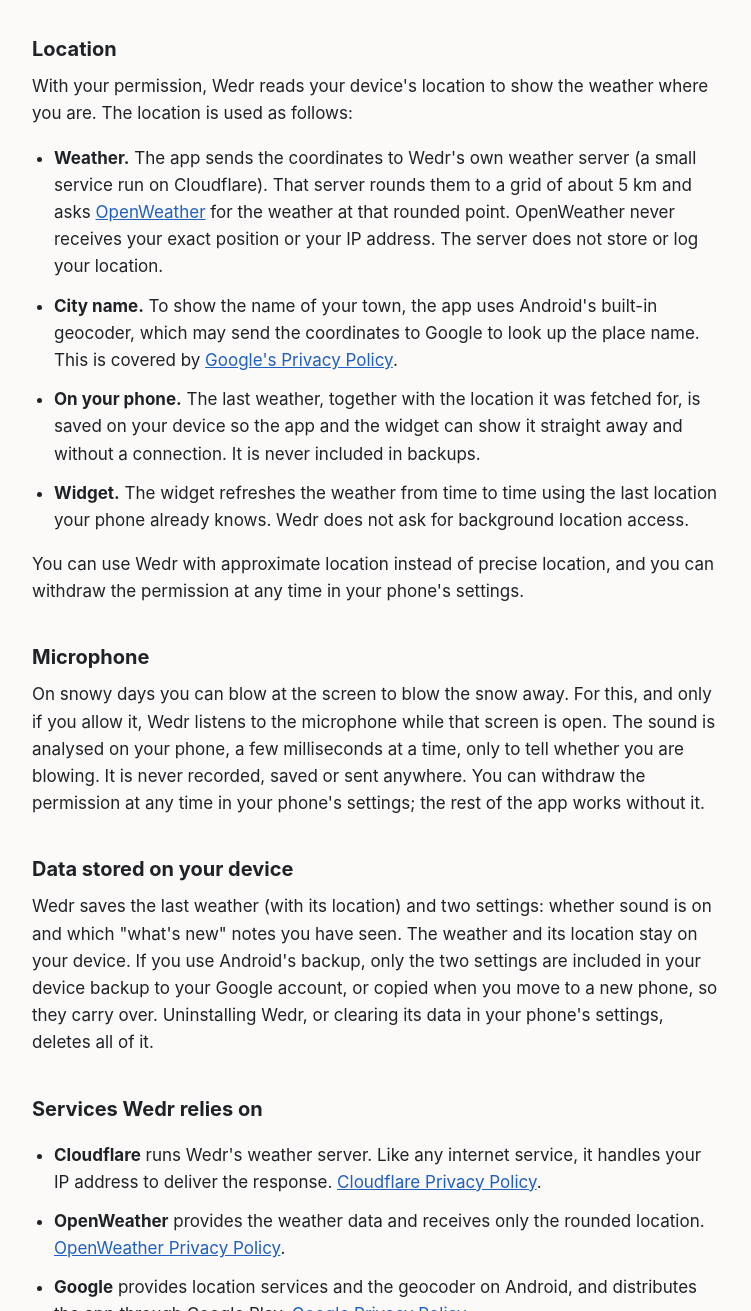
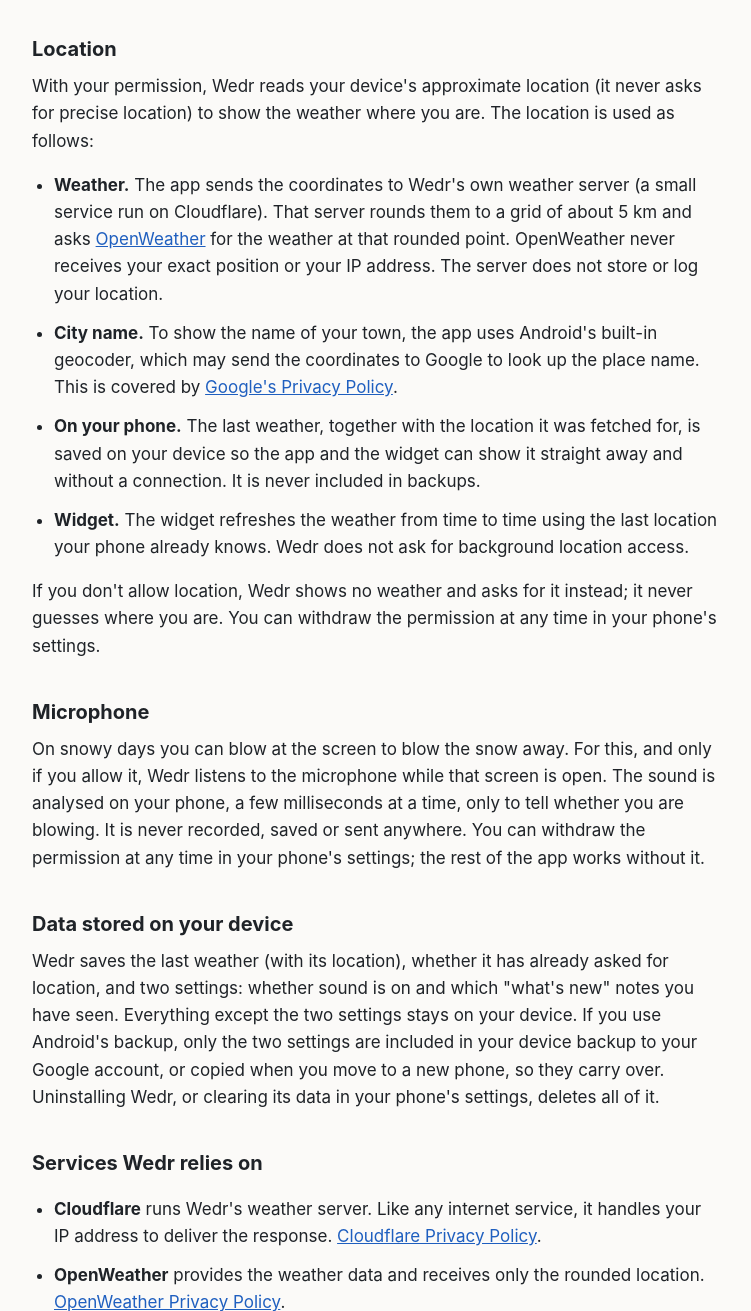
Before and after one commit to emanueldolo/wedr-privacy, a plain HTML site: page index.html in a window 1280 px wide. Shown: the part 461-1772 px from the top of the page, without its empty margins (264-1015 px from the left). Drawn offline with Linux system fonts and the light colour scheme.

Commit message:
Wedr asks only for approximate location and shows nothing without it.
Co-Authored-By: Claude Opus 5.5 <noreply@anthropic.com>

```diff
--- a/index.html
+++ b/index.html
@@ -53,8 +53,8 @@
   </div>
 
   <h2>Location</h2>
-  <p>With your permission, Wedr reads your device's location to show the weather where you
-  are. The location is used as follows:</p>
+  <p>With your permission, Wedr reads your device's approximate location (it never asks for
+  precise location) to show the weather where you are. The location is used as follows:</p>
   <ul>
     <li><strong>Weather.</strong> The app sends the coordinates to Wedr's own weather server
       (a small service run on Cloudflare). That server rounds them to a grid of about 5 km and
@@ -70,8 +70,8 @@
     <li><strong>Widget.</strong> The widget refreshes the weather from time to time using the last
       location your phone already knows. Wedr does not ask for background location access.</li>
   </ul>
-  <p>You can use Wedr with approximate location instead of precise location, and you can
-  withdraw the permission at any time in your phone's settings.</p>
+  <p>If you don't allow location, Wedr shows no weather and asks for it instead; it never guesses
+  where you are. You can withdraw the permission at any time in your phone's settings.</p>
 
   <h2>Microphone</h2>
   <p>On snowy days you can blow at the screen to blow the snow away. For this, and only if you
@@ -81,9 +81,10 @@
   settings; the rest of the app works without it.</p>
 
   <h2>Data stored on your device</h2>
-  <p>Wedr saves the last weather (with its location) and two settings: whether sound is on and
-  which "what's new" notes you have seen. The weather and its location stay on your device. If
-  you use Android's backup, only the two settings are included in your device backup to your
+  <p>Wedr saves the last weather (with its location), whether it has already asked for location,
+  and two settings: whether sound is on and which "what's new" notes you have seen. Everything
+  except the two settings stays on your device. If you use Android's backup, only the two
+  settings are included in your device backup to your
   Google account, or copied when you move to a new phone, so they carry over. Uninstalling Wedr,
   or clearing its data in your phone's settings, deletes all of it.</p>
 
```
